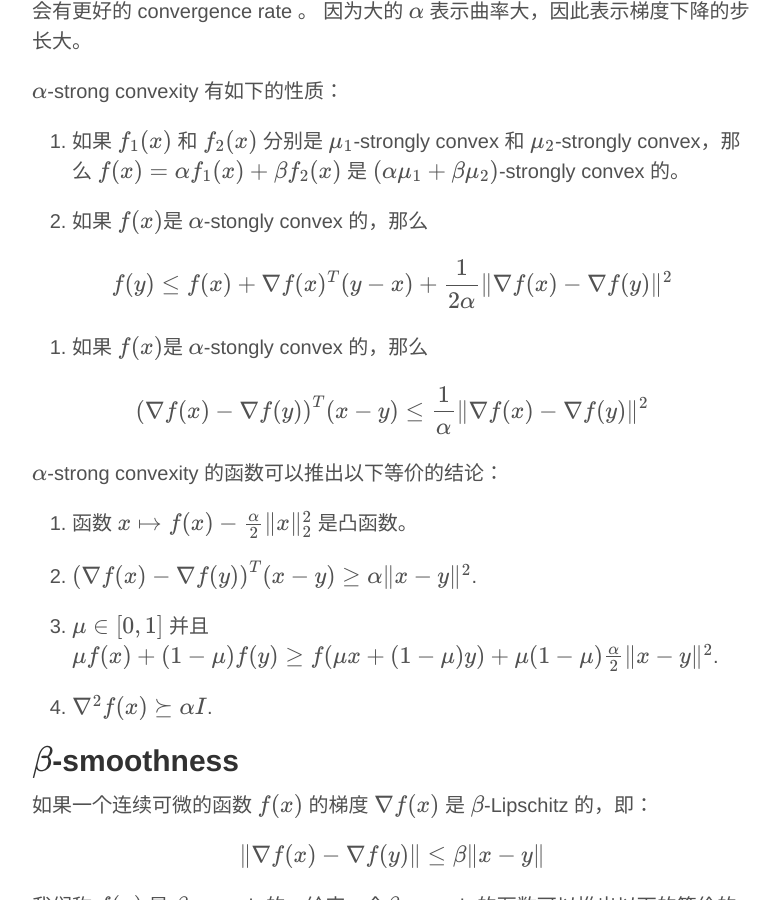
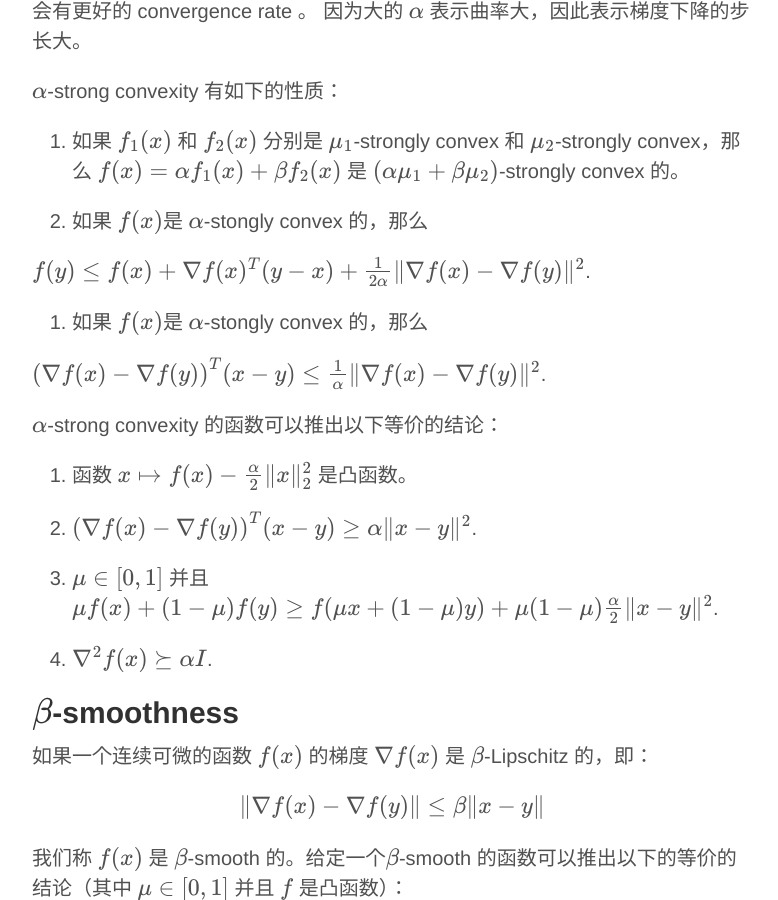
Before and after one commit to bjsc/cswhjiang.github.io, a Jekyll site: the page built from _posts/2015-04-08-strong-convexity-and-smoothness.md, in a window 1280 px wide and 900 px high, scrolled down 820 px. Shown: the whole window, without its empty margins (248-1026 px from the left). Built offline with Jekyll 4.4.1, drawn with Linux system fonts in a browser that asks for light colours; formulas are drawn with MathJax 3; comment, search, counter and statistics services are not loaded.

Commit message:
convexity and smoothness

```diff
--- a/_posts/2015-04-08-strong-convexity-and-smoothness.md
+++ b/_posts/2015-04-08-strong-convexity-and-smoothness.md
@@ -29,11 +29,12 @@ $$\alpha$$-strong convexity 有如下的性质：
 
 2. 如果 $$ f(x) $$是 $$ \alpha$$-stongly convex 的，那么
 
-$$ f(y) \leq f(x) + \nabla f(x)^T(y-x) + \frac{1}{2\alpha} \|\nabla f(x) - \nabla f(y)\|^2 $$
+$$ f(y) \leq f(x) + \nabla f(x)^T(y-x) + \frac{1}{2\alpha} \|\nabla f(x) - \nabla f(y)\|^2 $$.
 
 3. 如果 $$ f(x) $$是 $$ \alpha$$-stongly convex 的，那么
 
-$$\left(\nabla f(x) - \nabla f(y)\right)^T(x-y) \leq \frac{1}{\alpha} \|\nabla f(x) - \nabla f(y)\|^2$$
+$$\left(\nabla f(x) - \nabla f(y)\right)^T(x-y) \leq \frac{1}{\alpha} \|\nabla f(x) - \nabla f(y)\|^2$$.
+
 
 $$\alpha$$-strong convexity 的函数可以推出以下等价的结论：
 
```
